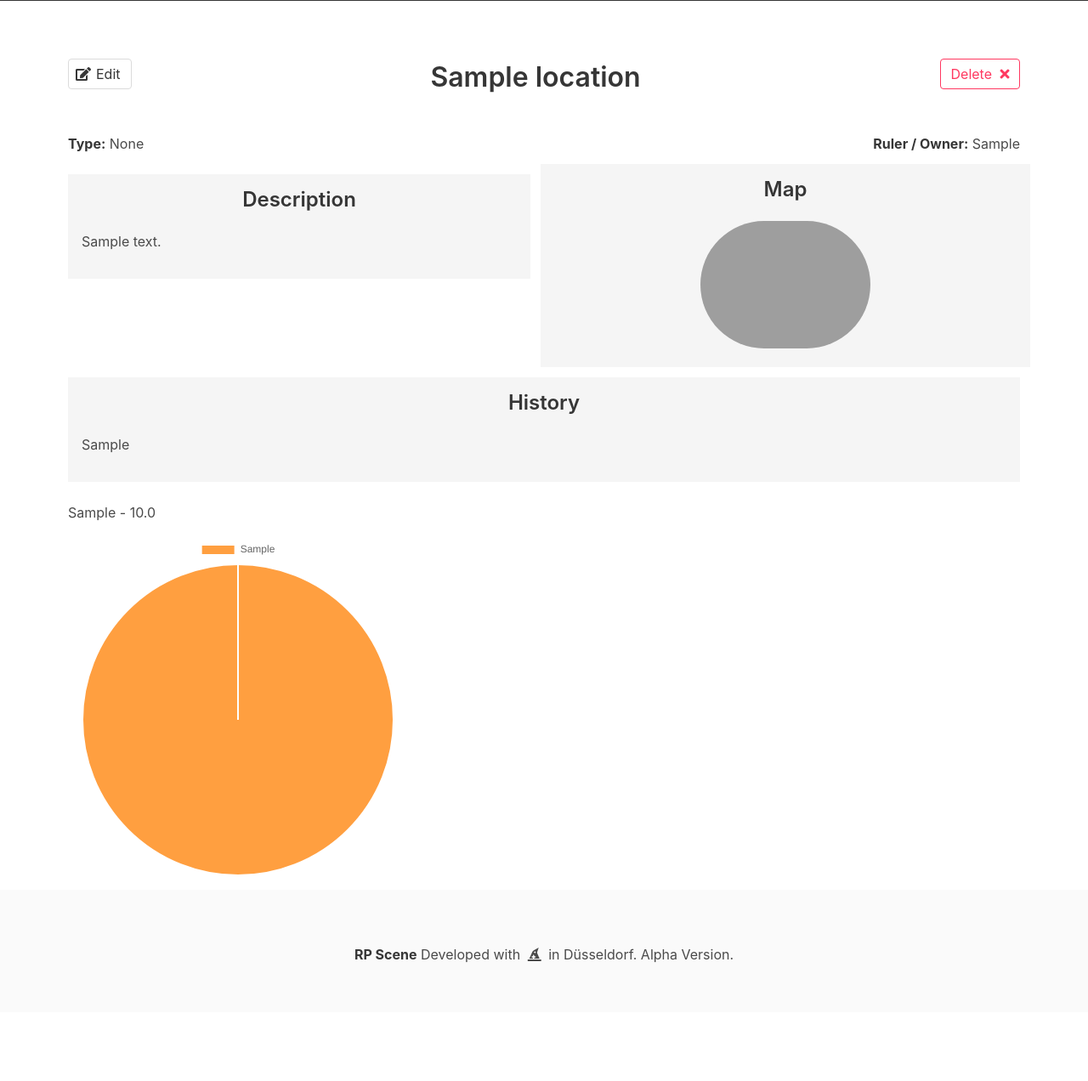
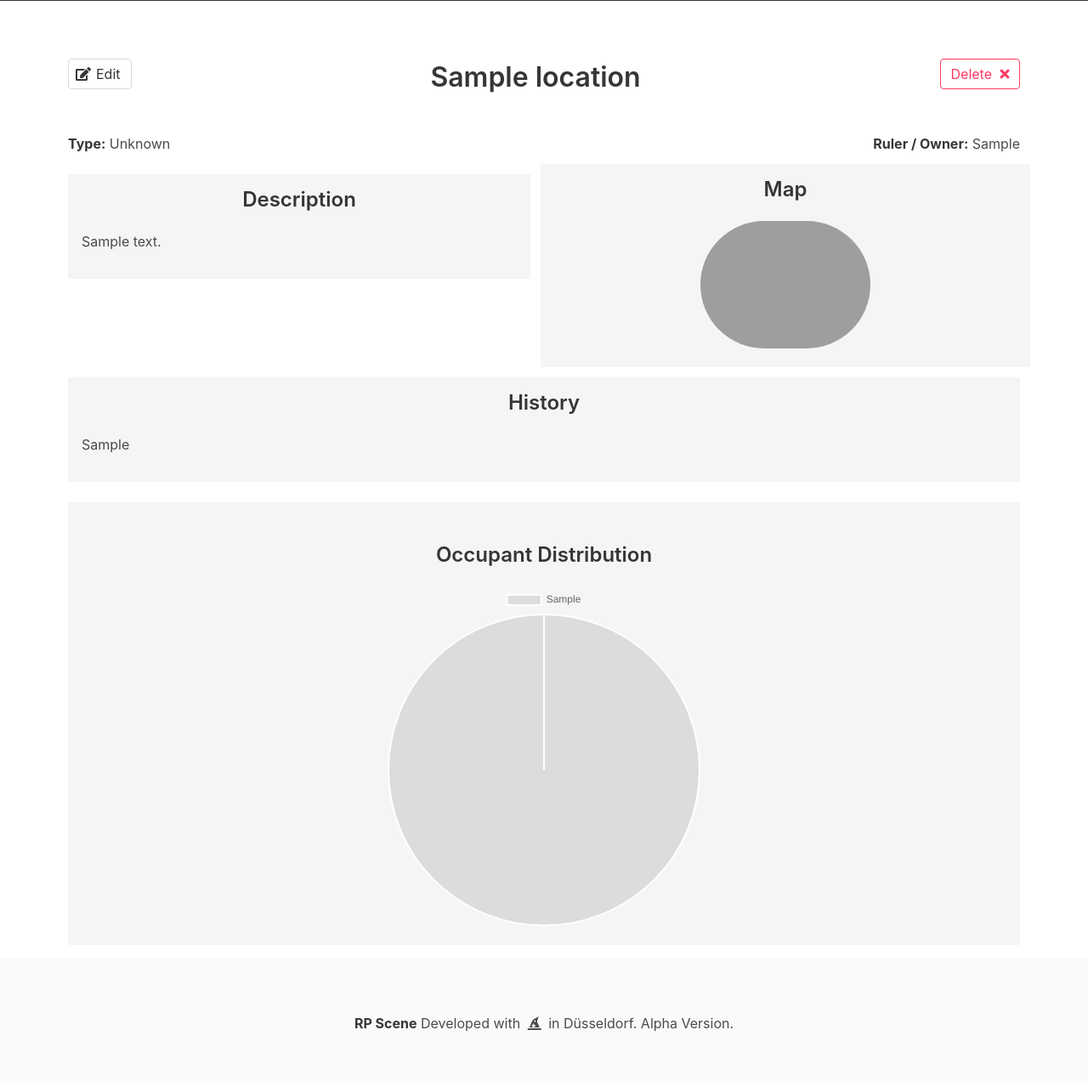
Before and after one commit to Phaetec/rpscene, a Django app: page /locations/detail/1/ in a window 1280 px wide. Shown: the part 264-1536 px from the top of the page at 85% size. Before the commit the page ends 1397 px from the top, so only its background shows below. Run offline with Django 3.2, Linux system fonts and the light colour scheme; a user stored in the database is signed in; tables that the repository leaves empty hold one stand-in row (values such as "Sample post"); style sheets or scripts are compiled from the project's sources; some libraries are stand-ins or nearby versions; grey boxes are pictures that could not be loaded.

Commit message:
Fix chart and show information only when neccesary

```diff
--- a/locations/templates/locations/detail.html
+++ b/locations/templates/locations/detail.html
@@ -21,10 +21,10 @@
         </nav>
         <nav class="level">
             <div class="level-left">
-                <span><strong>Type:</strong> {{ location.type }}</span>
+                <span><strong>Type:</strong> {{ location.type|default:"Unknown" }}</span>
             </div>
             <div class="level-right">
-                <span><strong>Ruler / Owner:</strong> {{ location.ruler }}</span>
+                <span><strong>Ruler / Owner:</strong> {{ location.ruler|default:"No ruler" }}</span>
             </div>
         </nav>
         <div class="columns">
@@ -44,6 +44,7 @@
                 </div>
             {% endif %}
         </div>
+        {% if location.history %}
             <div class="columns">
                 <div class="column">
                     <div class="content has-background-light">
@@ -52,22 +53,26 @@
                     </div>
                 </div>
             </div>
-        {% for occupant in location.racedistribution_set.all %}
-
-            <p>{{ occupant.race }} - {{ occupant.percentage }}</p>
-        {% endfor %}
+        {% endif %}
+        {% if location.racedistribution_set.exists %}
             <div class="columns">
                 <div class="column">
-                <div style="max-width:400px;max-height: 400px;">
-                    <canvas id="occupancyChart" width="400" height="400"></canvas>
+                    <div class="content has-background-light has-text-centered">
+                        <h3 class="subtitle">Occupant Distribution</h3>
+                        <canvas style="max-width:600px;max-height: 400px;" id="occupancyChart" width="600"
+                                height="400" class="is-inline-block"></canvas>
+
                     </div>
                 </div>
             </div>
+        {% endif %}
     </div>
 {% endblock %}
 
 {% block extra_media %}
+    {% if location.racedistribution_set.exists %}
         <script src="{% static 'node_modules/chart.js/dist/Chart.min.js' %}"></script>
+        <script src="{% static 'node_modules/chartjs-plugin-colorschemes/dist/chartjs-plugin-colorschemes.min.js' %}"></script>
         <script>
             let ctx = document.getElementById("occupancyChart").getContext('2d');
             let races_distribution = [{% for o in location.racedistribution_set.all %}{{ o.percentage }}{% if not forloop.last %}, {% endif %}{% endfor %}];
@@ -76,16 +81,7 @@
                     type: 'pie',
                     data: {
                         datasets: [{
-                        data: races_distribution,
-                        backgroundColor: [
-                            'rgb(255, 159, 64)',
-                            'rgb(255, 205, 86)',
-                            'rgb(0, 163, 51)',
-                            'rgb(54, 162, 235)',
-                            'rgb(153, 102, 255)',
-                            'rgb(201, 203, 207)',
-                            'rgb(0,0,255)'
-                        ]
+                            data: races_distribution
                         }],
 
                         // These labels appear in the legend and in the tooltips when hovering different arcs
@@ -94,4 +90,5 @@
                 })
             ;
         </script>
+    {% endif %}
 {% endblock %}
--- a/static/package.json
+++ b/static/package.json
@@ -19,6 +19,8 @@
   "dependencies": {
     "bulma": "^0.7.4",
     "chart.js": "^2.7.3",
-    "jquery": "^3.3.1"
+    "chartjs-plugin-colorschemes": "^0.3.0",
+    "jquery": "^3.3.1",
+    "weighted-random": "^0.1.0"
   }
 }
```
Also changed, not shown: static/package-lock.json. Lines whose indentation alone changed are shown as unchanged.
